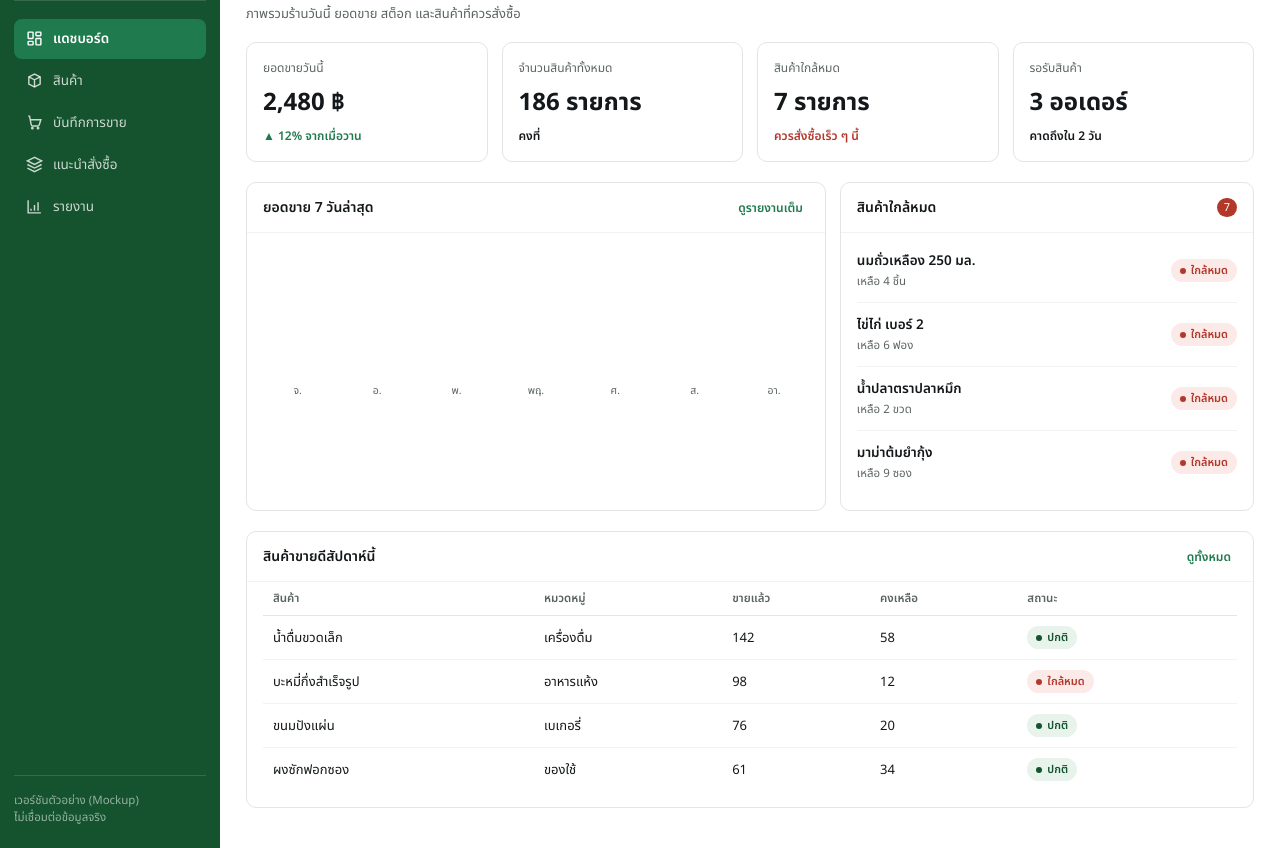
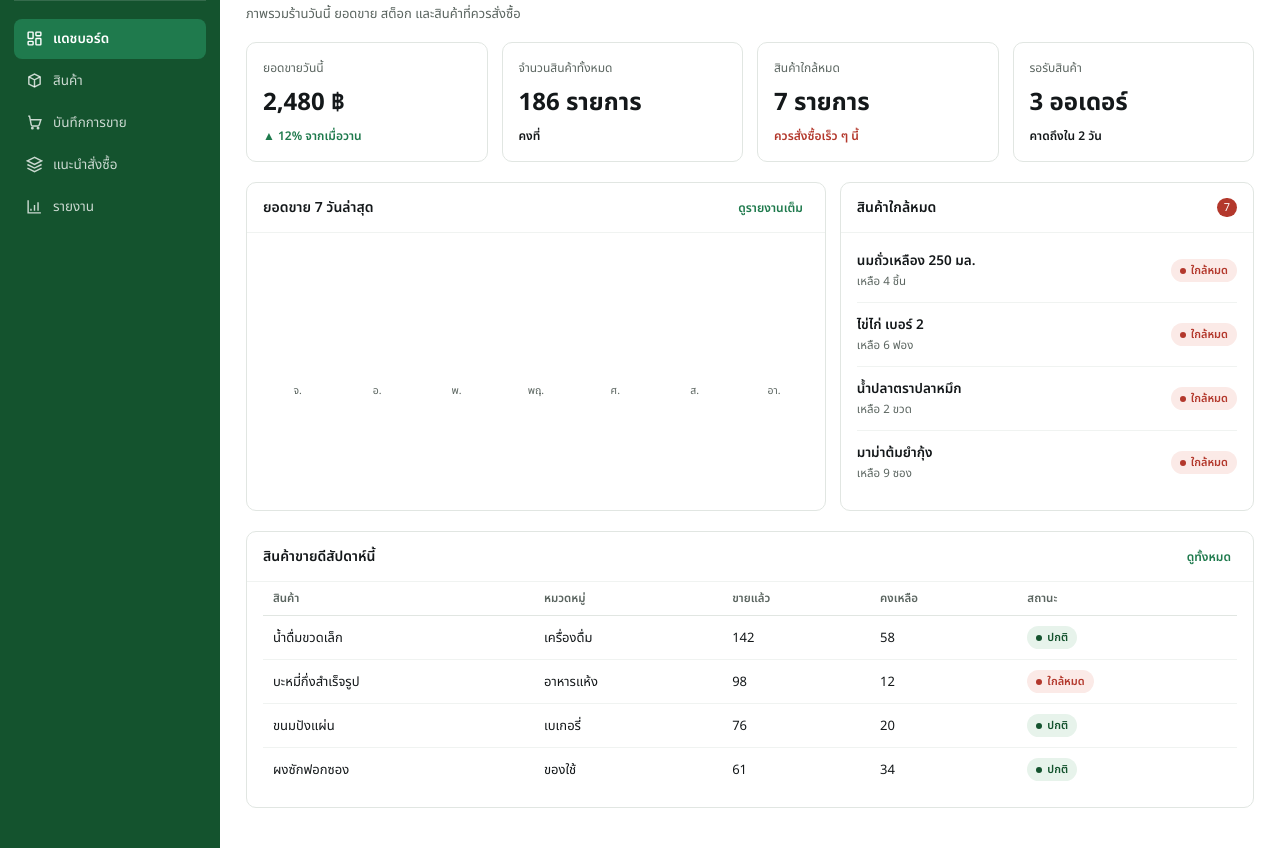
Before and after one commit to Veerayut-67/mockup, a plain HTML site: page dashboard.html in a window 1280 px wide. Shown: the part 80-928 px from the top of the page. Drawn offline with Linux system fonts and the light colour scheme.

Commit message:
Update dashboard.html

```diff
--- a/dashboard.html
+++ b/dashboard.html
@@ -250,7 +250,6 @@
         <span class="label">รายงาน</span>
       </button>
     </nav>
-    <div class="sidebar-foot">เวอร์ชันตัวอย่าง (Mockup)<br>ไม่เชื่อมต่อข้อมูลจริง</div>
   </aside>
 
   <!-- MAIN -->
```
